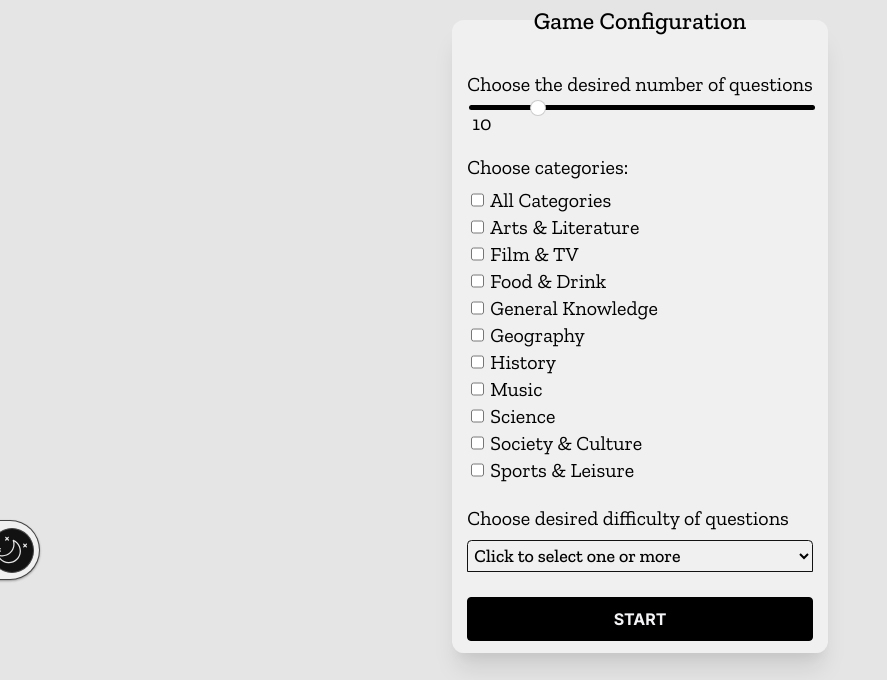
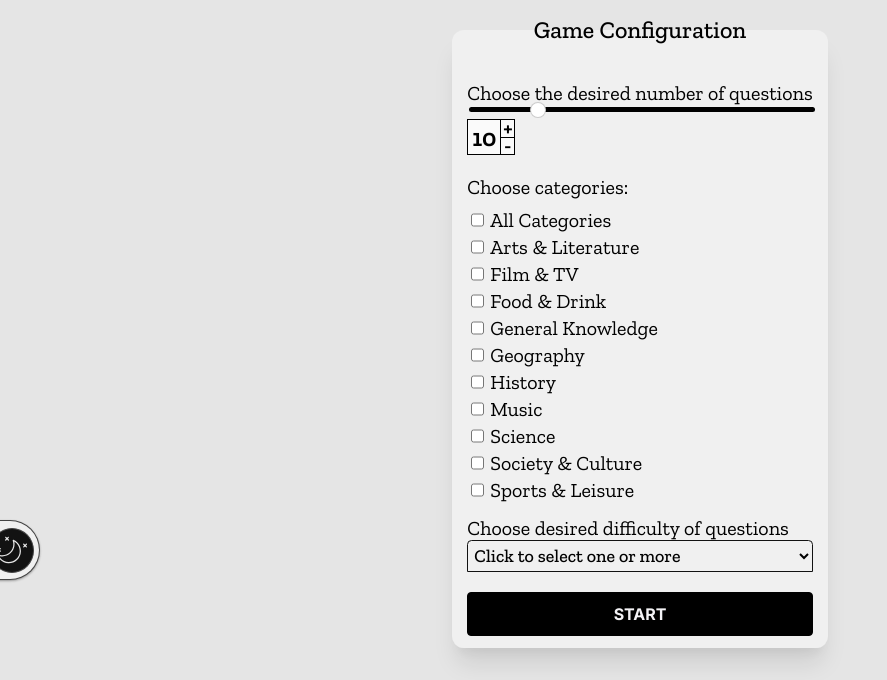
Before and after one commit to fahirMuminovic/QuizApp, a plain HTML site: page index.html in a window 1280 px wide. Shown: the part 120-800 px from the top of the page, without its empty margins (0-887 px from the left). Drawn offline with nearby package versions, Linux system fonts and the light colour scheme.

Commit message:
added number input for number of questions

```diff
--- a/index.html
+++ b/index.html
@@ -30,7 +30,18 @@
 					min="1"
 					max="50"
 					value="10" />
-				<label for="number-of-questions" id="range-slider-value">10</label>
+					<span class="input-type-number-of-questions">
+						<input
+						type="number"
+						name="direct-number-input"
+						id="direct-number-input"
+						max="50"
+						min="1"
+						value="10" />
+						<button class="increment-input-type-number">+</button>
+						<button class="decrement-input-type-number">-</button>
+					</span>
+
 
 				<div class="categories-wrapper">
 					<p>Choose categories:</p>
--- a/script.js
+++ b/script.js
@@ -3,7 +3,10 @@ const changeThemeBtn = document.getElementById('changeTheme');
 const startGameButton = document.getElementById('start');
 const gameConfigurationScreen = document.getElementById('game-setup');
 const choosenNumberOfQuestions = document.getElementById('number-of-questions');
-const choosenNumberOfQuestionsSliderValue = document.getElementById('range-slider-value');
+const decrementNumberOfQuestionsBtn = document.querySelector('.decrement-input-type-number');
+const incrementNumberOfQuestionsBtn = document.querySelector('.increment-input-type-number');
+// const choosenNumberOfQuestionsSliderValue = document.getElementById('range-slider-value');
+const choosenNumberOfQuestionsSliderValue = document.getElementById('direct-number-input');
 const selectGameDifficultyDropDown = document.getElementById('multiselect');
 //game assets
 const questionElement = document.getElementById('question');
@@ -74,13 +77,28 @@ startGameButton.addEventListener('click', (e) => {
 
 choosenNumberOfQuestions.addEventListener('input', () => {
 	//update the display of chosen questions that is positioned below the slider
-	choosenNumberOfQuestionsSliderValue.innerText = choosenNumberOfQuestions.value;
+	choosenNumberOfQuestionsSliderValue.value = choosenNumberOfQuestions.value;
+});
+
+choosenNumberOfQuestionsSliderValue.addEventListener('change', () => {
+	//update the display of chosen questions that is positioned below the slider
+	choosenNumberOfQuestions.value = choosenNumberOfQuestionsSliderValue.value;
+});
+//decrement button by input[type='number']
+decrementNumberOfQuestionsBtn.addEventListener('click', (e) => {
+	choosenNumberOfQuestions.value--;
+	choosenNumberOfQuestionsSliderValue.value--;
+});
+//inrement button by input[type='number']
+incrementNumberOfQuestionsBtn.addEventListener('click', (e) => {
+	choosenNumberOfQuestions.value++;
+	choosenNumberOfQuestionsSliderValue.value++;
 });
 
 window.onload = () => {
 	//set the default value for number of questions to 10
 	choosenNumberOfQuestions.value = 10;
-	choosenNumberOfQuestionsSliderValue.innerText = choosenNumberOfQuestions.value;
+	choosenNumberOfQuestionsSliderValue.value = choosenNumberOfQuestions.value;
 };
 
 answerWrappers.forEach((answerContainer) => {
--- a/style.css
+++ b/style.css
@@ -170,7 +170,7 @@ span {
 	flex-direction: column;
 	justify-content: center;
 
-	gap: 25px;
+	/* gap: 25px; */
 
 	border-radius: 12px;
 	border: none;
@@ -191,14 +191,6 @@ body.dark-theme .game-setup fieldset {
 
 	font-size: larger;
 	font-weight: 500;
-}
-
-input[type='range']#number-of-questions {
-	margin-top: -16px;
-}
-
-label#range-slider-value {
-	margin: -26px 5px 0px 5px;
 }
 
 input[type='range'] {
@@ -251,13 +243,101 @@ input[type='range']::-moz-range-thumb {
 	width: 16px;
 }
 
+.input-type-number-of-questions {
+	display: flex;
+	align-items: center;
+
+	height: 36px;
+	margin-top: 5px;
+}
+
+button.increment-input-type-number,
+button.decrement-input-type-number {
+	position: relative;
+
+	display: flex;
+	align-items: center;
+	justify-content: center;
+
+	height: 50%;
+	width: 15px;
+
+	border: 0.5px solid var(--accent-color-main);
+	border-radius: 0;
+
+	background-color: var(--background-elevated-2);
+	color: var(--font-color);
+
+	padding: 2px;
+	text-align: center;
+}
+
+button.increment-input-type-number {
+	top: -25%;
+	border-bottom: none;
+}
+
+button.decrement-input-type-number {
+	top: 25%;
+	left: -15px;
+}
+
+button.increment-input-type-number:active,
+button.decrement-input-type-number:active {
+	font-size: larger;
+}
+button.increment-input-type-number:hover,
+button.decrement-input-type-number:hover {
+	background-color: var(--background-elevated-2);
+	color: var(--accent-color-main);
+}
+
+/**** number input ****/
+/* Chrome, Safari, Edge, Opera */
+input[type='number']::-webkit-outer-spin-button,
+input[type='number']::-webkit-inner-spin-button {
+	-webkit-appearance: none;
+	margin: 0;
+}
+
+/* Firefox */
+input[type='number'] {
+	-moz-appearance: textfield;
+}
+
+input[type='number'] {
+	margin: 0;
+	position: relative;
+
+	width: 33px;
+	height: inherit;
+
+	background-color: var(--background-elevated-2);
+	color: var(--font-color);
+
+	font-family: 'Zilla Slab', serif;
+	font-size: 25px;
+	font-weight: 600;
+
+	border: none;
+	border: 0.5px solid var(--accent-color-main);
+	border-right: none;
+
+	text-align: center;
+	vertical-align: middle;
+}
+
+input[type='number']:focus {
+	outline: none;
+}
+
 .categories-wrapper {
 	display: flex;
 	flex-direction: column;
 	align-items: flex-start;
 	justify-content: baseline;
 
-	margin-top: -25px;
+	/* margin-top: -25px; */
 }
 
 .categories-wrapper p {
@@ -283,7 +363,7 @@ input[type='range']::-moz-range-thumb {
 	justify-content: space-between;
 }
 
-.checkbox-label i > *{
+.checkbox-label i > * {
 	opacity: 0.6;
 }
 
@@ -293,12 +373,15 @@ input[type='checkbox'] {
 }
 
 label.select-label {
-	margin-bottom: -15px;
+	margin-top: 15px;
+	/* margin-bottom: -15px; */
 }
 
 div.select-wrapper {
 	display: flex;
 	flex-direction: column;
+
+	margin-bottom: 20px;
 }
 
 .multiselect {
```
